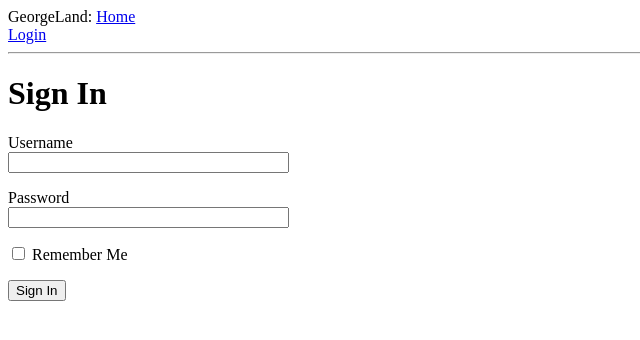
After one commit to zeubkiller/personal-website, a Flask app: page /login in a window 1280 px wide. The commit adds this page. Shown: the top 340 px of the page, without its empty margins (0-640 px from the left). Run offline with Flask 2, Linux system fonts and the light colour scheme.

Commit message:
Create a login page for user

```diff
--- /dev/null
+++ b/app/forms.py
@@ -0,0 +1,9 @@
+from flask_wtf  import FlaskForm
+from wtforms import StringField, PasswordField, BooleanField, SubmitField
+from wtforms.validators import DataRequired
+
+class LoginForm(FlaskForm):
+    username = StringField('Username', validators=[DataRequired()])
+    password = StringField('Password', validators=[DataRequired()])
+    remember_me = BooleanField('Remember Me')
+    submit = SubmitField('Sign In')
--- a/app/routes.py
+++ b/app/routes.py
@@ -1,8 +1,15 @@
+from flask import render_template
+
 from app import serverApp
-from flask import render_template
+from app.forms import LoginForm
 
 @serverApp.route("/")
 @serverApp.route("/index")
 def hello():
     user = {"username" : "George"}
     return render_template('index.html', title="Home", user=user)
+
+@serverApp.route("/login")
+def login():
+    form = LoginForm()
+    return render_template('login.html', title='Sign In', form=form)
--- a/app/templates/base.html
+++ b/app/templates/base.html
@@ -7,7 +7,9 @@
       {% endif %}
     </head>
     <body>
-        <div>GeorgeLand: <a href="/index">Home</a></div>
+        <div>GeorgeLand:
+          <a href="/index">Home</a></div>
+          <a href="/login">Login</a></div>
         <hr>
         {% block content %}{% endblock %}
     </body>
--- /dev/null
+++ b/app/templates/login.html
@@ -0,0 +1,18 @@
+{% extends "base.html" %}
+
+{% block content %}
+    <h1>Sign In</h1>
+    <form action="" method="post" novalidate>
+        {{ form.hidden_tag() }}
+        <p>
+            {{ form.username.label }} <br>
+            {{ form.username(size=32) }}
+        </p>
+        <p>
+            {{ form.password.label }} <br>
+            {{ form.password(size=32) }}
+        </p>
+        <p> {{ form.remember_me() }} {{ form.remember_me.label }} </p>
+        <p> {{ form.submit() }} </p>
+    </form>
+{% endblock %}
```
